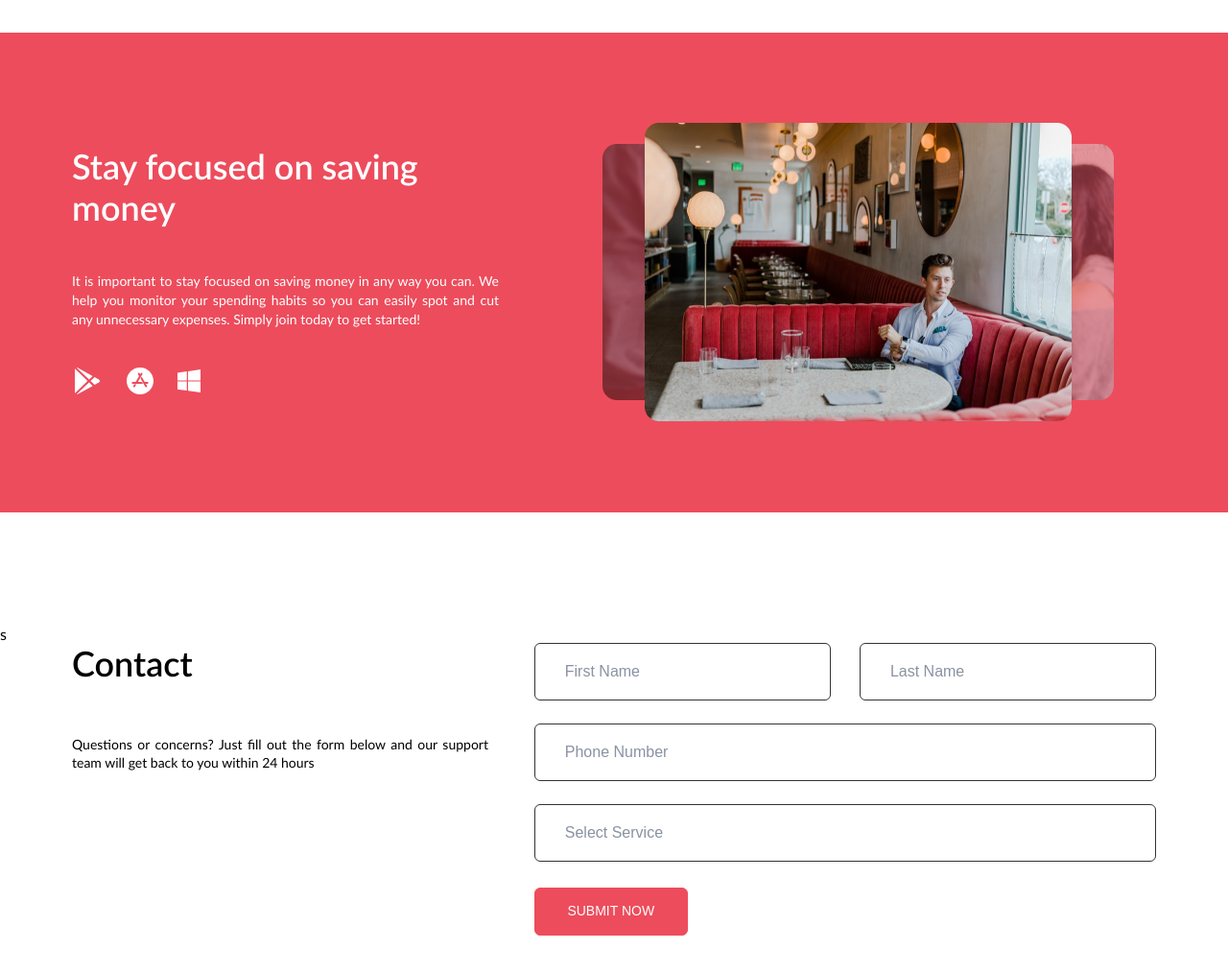
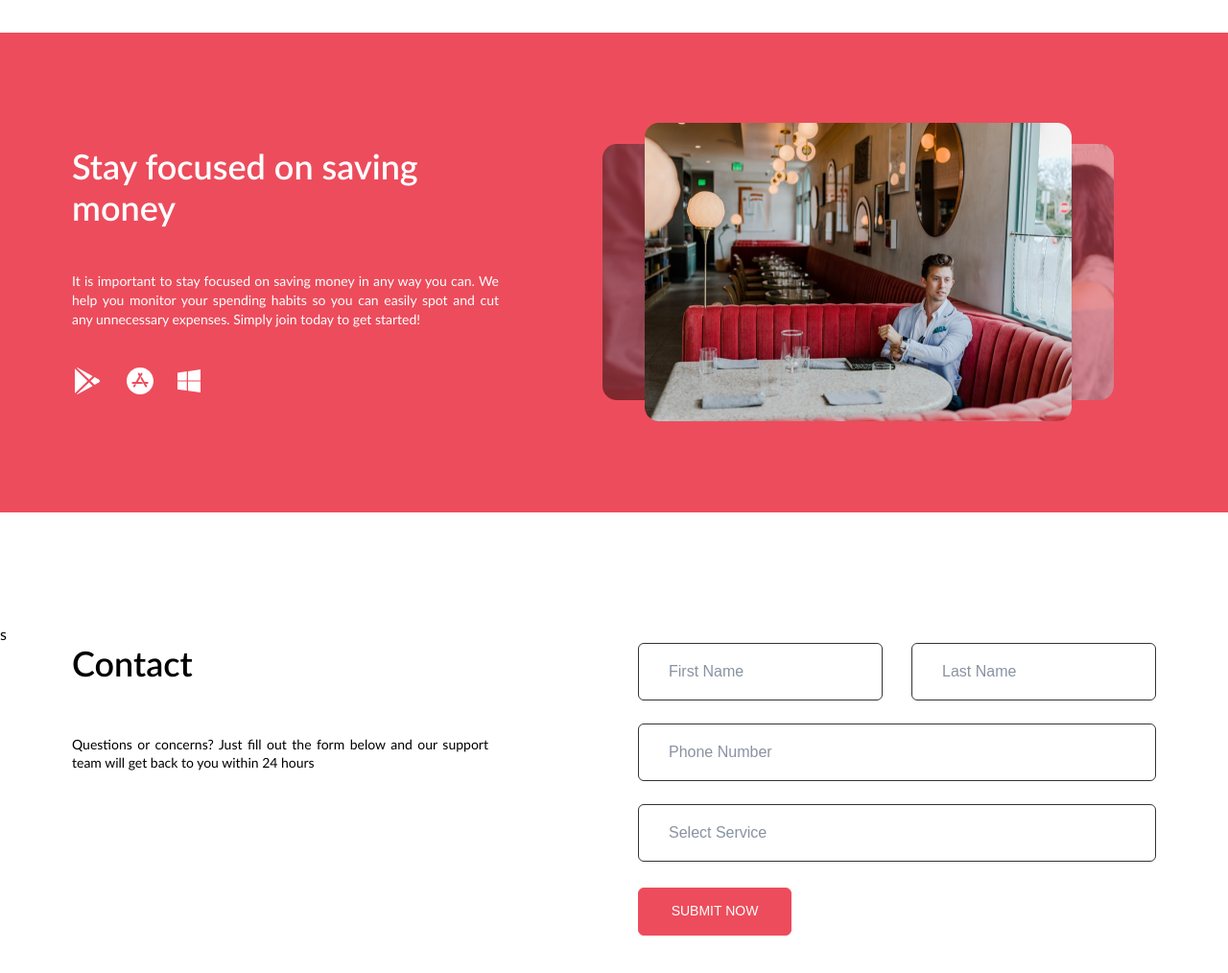
Before and after one commit to Phylotile/CloudBudget, a plain HTML site: page index.html in a window 1280 px wide. Shown: the part 2441-3455 px from the top of the page at 96% size. Drawn offline with Linux system fonts and the light colour scheme.

Commit message:
sixth commit

```diff
--- a/style/style.css
+++ b/style/style.css
@@ -490,6 +490,9 @@ input {
     flex-direction: column;
     justify-content: space-between;
 }
+.contact_form {
+    width: 540px;
+}
 .contact_form_item {
     height: 60px;
     padding-left: 31px;
```
